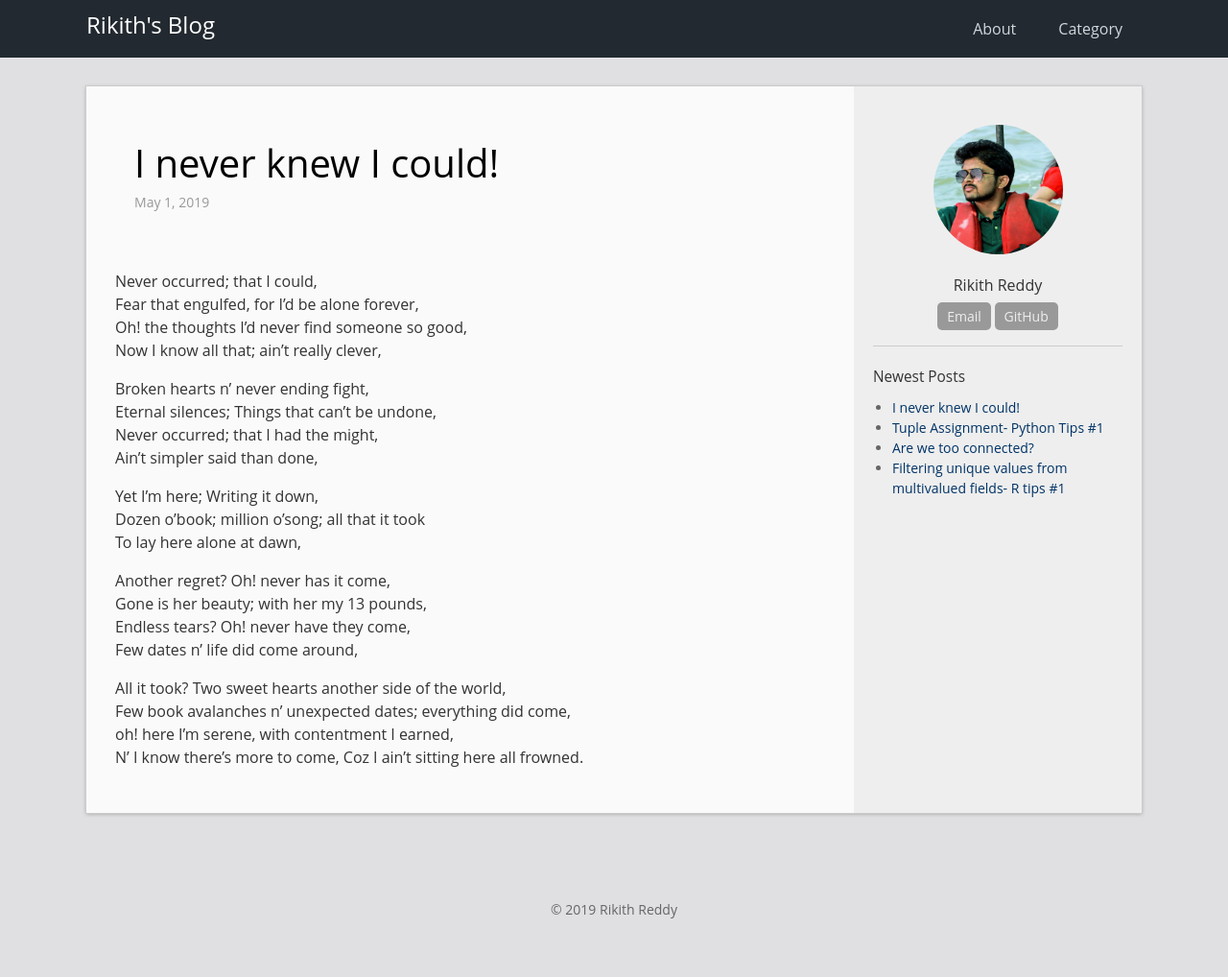
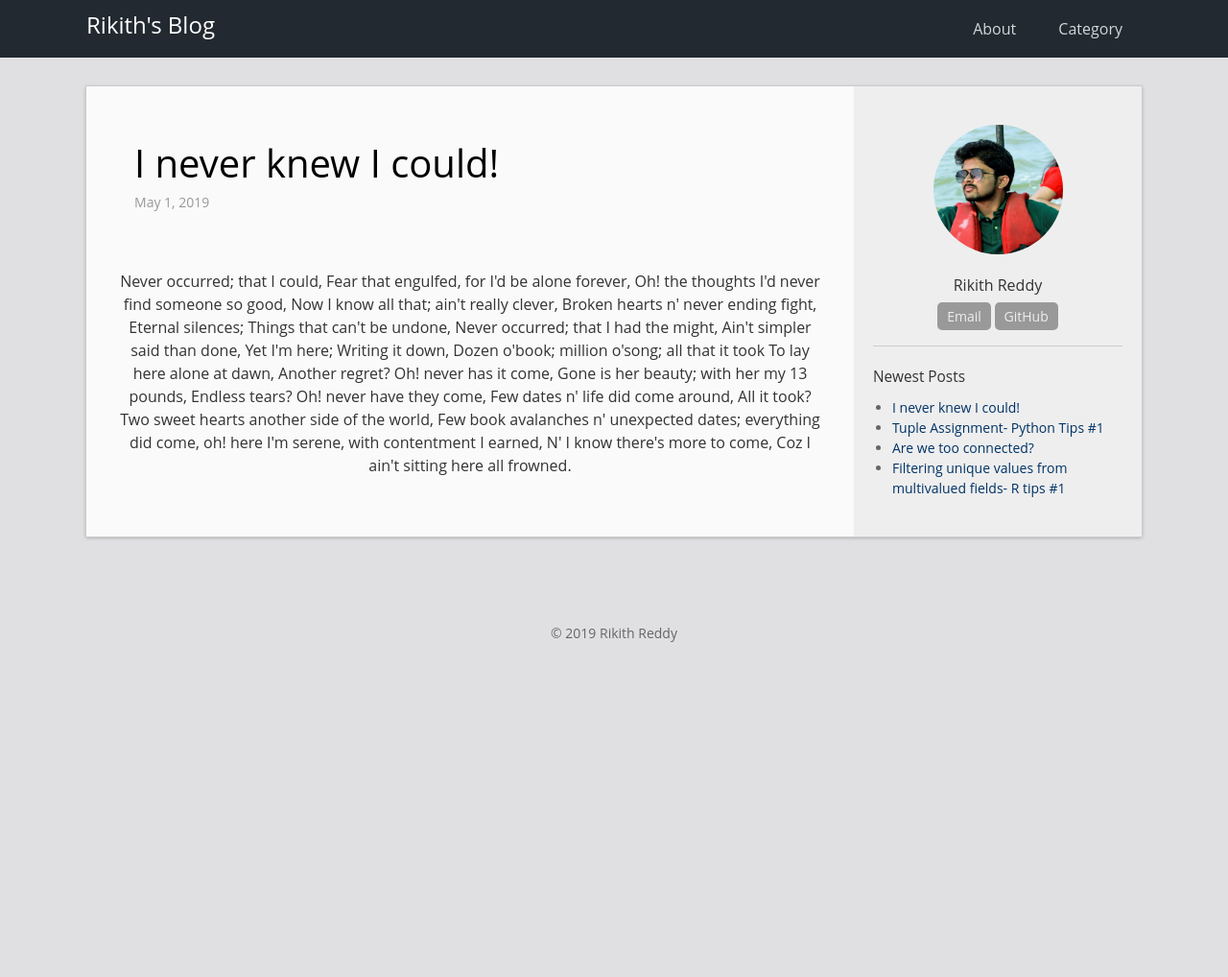
Before and after one commit to rikithreddy/rikithreddy.github.io, a Jekyll site: the page built from _posts/2019-05-01-Poem-1.md, in a window 1280 px wide. Shown: the whole page at 96% size. Built offline with Jekyll 4.4.1, drawn with Linux system fonts in a browser that asks for light colours; after the commit the page ends 900 px from its top, so only the background shows below that.

Commit message:
Alignment

```diff
--- a/_posts/2019-05-01-Poem-1.md
+++ b/_posts/2019-05-01-Poem-1.md
@@ -5,7 +5,7 @@ date:   2019-05-01 12:00:00
 categories: poems
 permalink: /poems/1
 ---
-
+<p align="center">
 Never occurred; that I could,
 Fear that engulfed, for I'd be alone forever,
 Oh! the thoughts I'd never find someone so good,
@@ -29,3 +29,4 @@ All it took? Two sweet hearts another side of the world,
 Few book avalanches n' unexpected dates; everything did come,
 oh! here I'm serene, with contentment I earned,
 N' I know there's more to come, Coz I ain't sitting here all frowned.
+</p>
```
